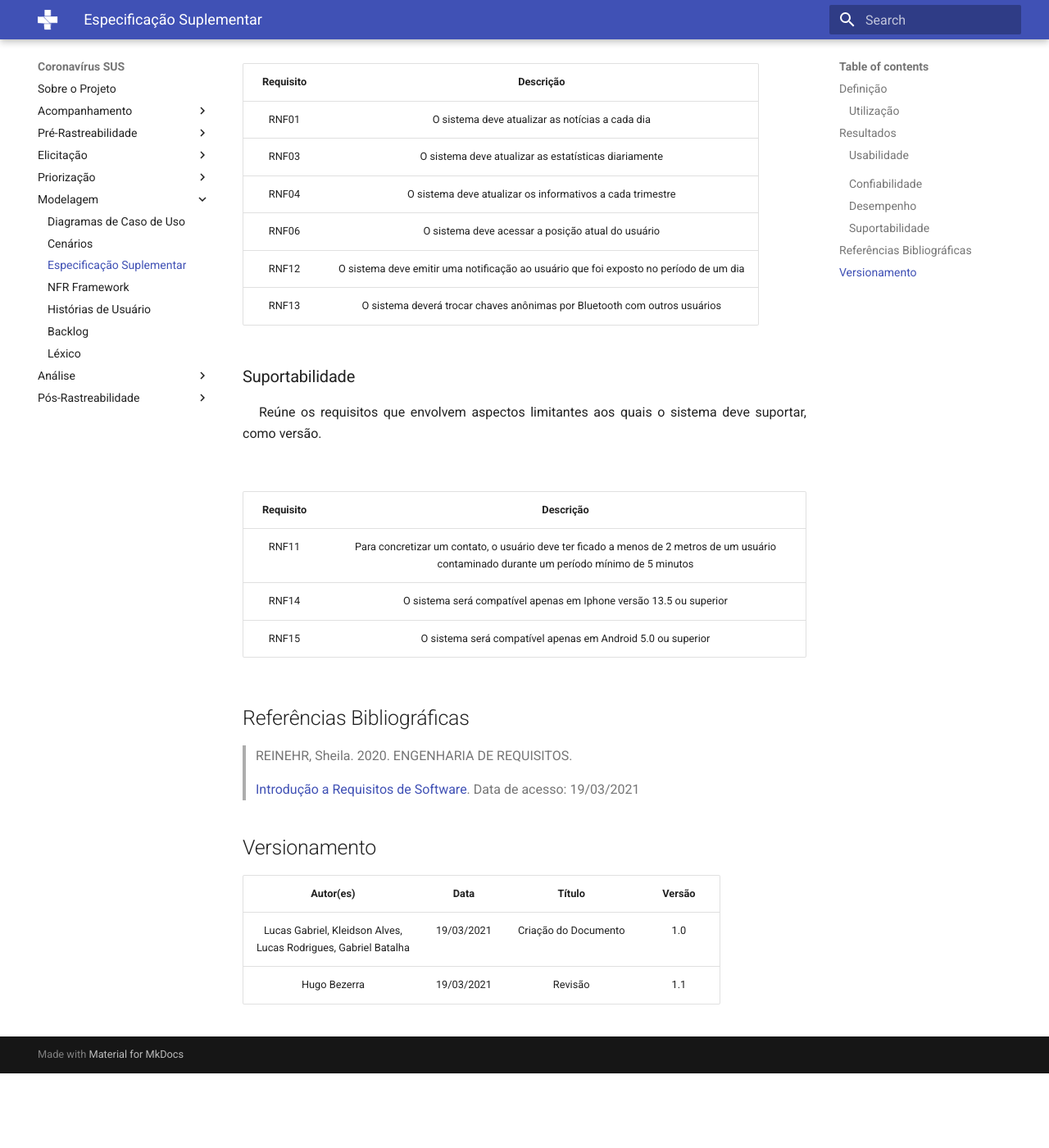
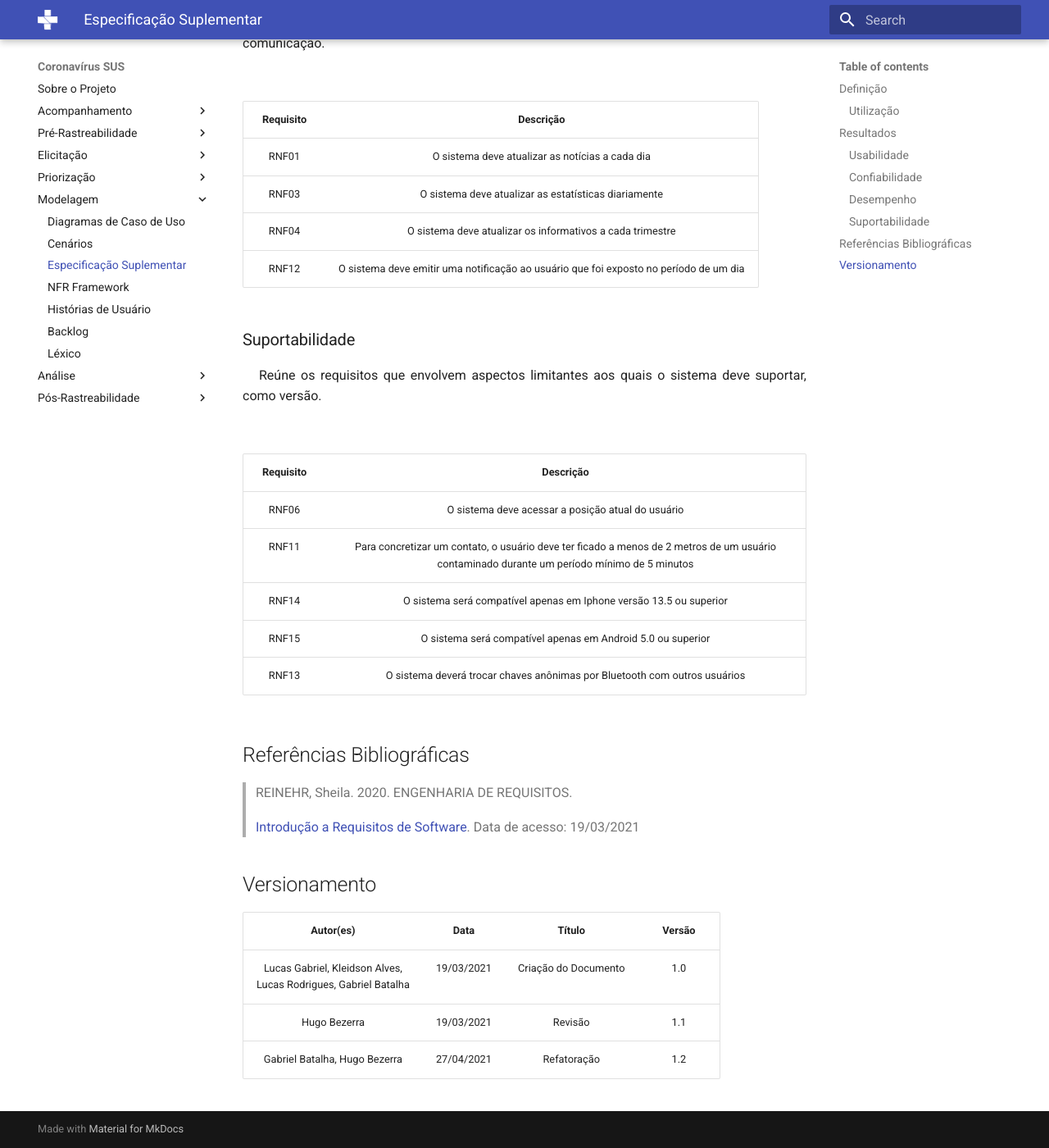
Before and after one commit to Requisitos-de-Software/2020.2-Coronavirus-SUS, an MkDocs documentation site: the page built from docs/modelagem/especificacaoSuplementar.md, in a window 1280 px wide and 1400 px high, scrolled down 1743 px. Shown: the whole window at 82% size. Built offline with MkDocs 1.6.1 and Material for MkDocs 9.7.7, drawn with Linux system fonts in a browser that asks for light colours; old or Windows-style settings are respelled for this version of MkDocs; before the commit the page ends 3052 px from its top, so only the background shows below that; some of the changed lines change nothing that is shown; some of the changed text lies outside the part shown.

Commit message:
Atualização da especificação suplementar

```diff
--- a/docs/modelagem/especificacaoSuplementar.md
+++ b/docs/modelagem/especificacaoSuplementar.md
@@ -18,8 +18,6 @@ A especificação Suplementar foi vista pela equipe como a melhor forma de model
 
 ### Usabilidade
 
-####
-
 <div style="text-indent: 20px; text-align: justify">
 Reúne os requisitos que envolvem a interação do usuário com o sistema. Indicando o tempo necessário para que o usuário consiga ser produtivo na utilização do sistema.
 </div>
@@ -29,6 +27,7 @@ Reúne os requisitos que envolvem a interação do usuário com o sistema. Indic
 | :---------: | :----: |
 |RNF17| O usuário deve poder compartilhar teste positivo com no máximo 3 cliques|
 |RNF18|O usuário deve ter fácil acesso às dicas e notícias|
+|RNF19|O sistema deve conter outros idiomas guardados|
 
 
 
@@ -64,9 +63,7 @@ Reúne os requisitos que envolvem o tempo de resposta na execução das funciona
 |RNF01|O sistema deve atualizar as notícias a cada dia|
 |RNF03|O sistema deve atualizar as estatísticas diariamente|
 |RNF04|O sistema deve atualizar os informativos a cada trimestre|
-|RNF06|O sistema deve acessar a posição atual do usuário|
 |RNF12|O sistema deve emitir uma notificação ao usuário que foi exposto no período de um dia|
-|RNF13|O sistema deverá trocar chaves anônimas por Bluetooth com outros usuários|
 
 
 ### Suportabilidade
@@ -75,12 +72,13 @@ Reúne os requisitos que envolvem aspectos limitantes aos quais o sistema deve s
 </div>
 <br>
 
-
 | Requisito | Descrição |
 | :---------: | :----: |
+|RNF06|O sistema deve acessar a posição atual do usuário|
 |RNF11|Para concretizar um contato, o usuário deve ter ficado a menos de 2 metros de um usuário contaminado durante um período mínimo de 5 minutos|
 |RNF14|O sistema será compatível apenas em Iphone versão 13.5 ou superior|
 |RNF15|O sistema será compatível apenas em Android 5.0 ou superior|
+|RNF13|O sistema deverá trocar chaves anônimas por Bluetooth com outros usuários|
 
 
 ## Referências Bibliográficas
@@ -94,3 +92,4 @@ Reúne os requisitos que envolvem aspectos limitantes aos quais o sistema deve s
 | :--------:| :--------: | :--------: | :--------: |
 | Lucas Gabriel, Kleidson Alves,<br>Lucas Rodrigues, Gabriel Batalha | 19/03/2021     | Criação do Documento | 1.0
 | Hugo Bezerra | 19/03/2021     | Revisão | 1.1
+| Gabriel Batalha, Hugo Bezerra  | 27/04/2021  |  Refatoração |1.2
```
